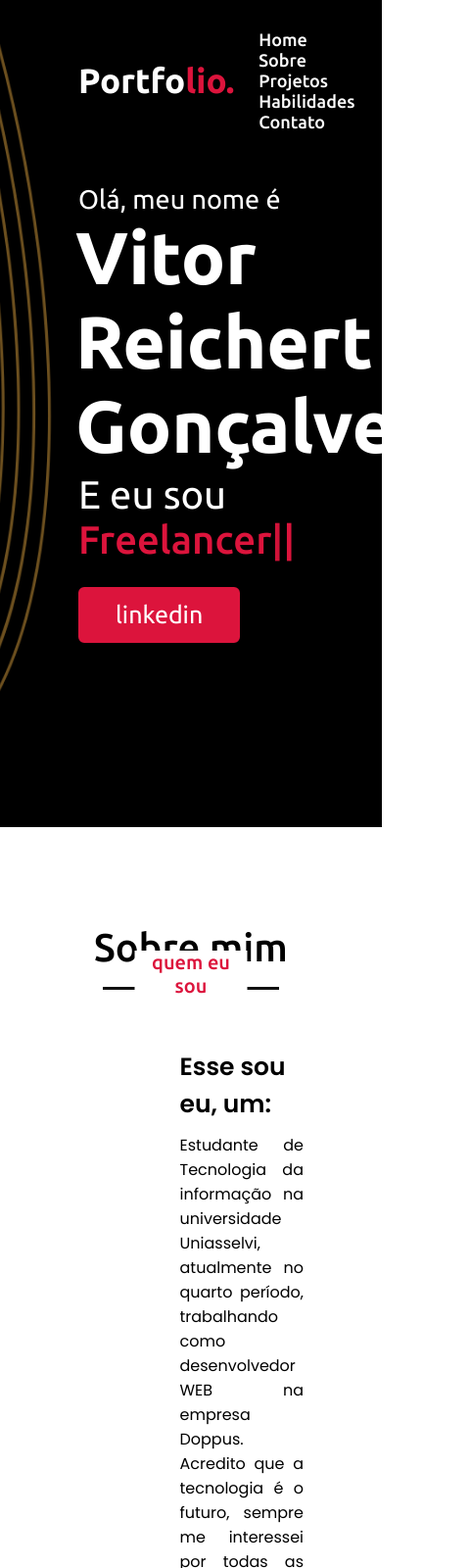
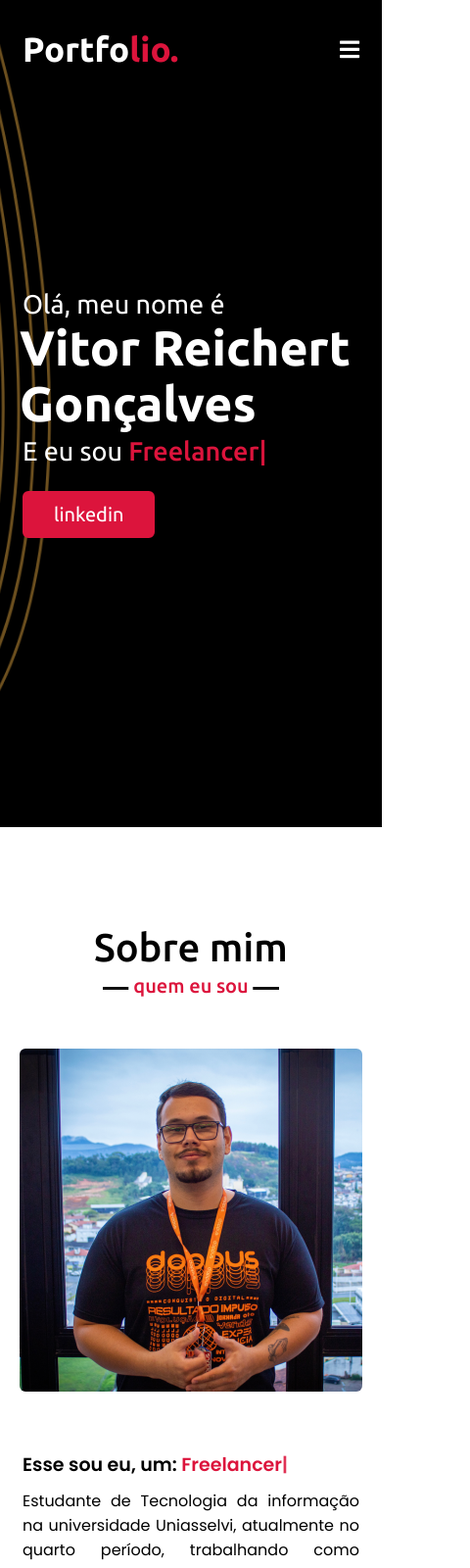
Before and after one commit to Reichertt/My-portfolio, a plain HTML site: page index.html in a window 390 px wide. Shown: the top 1600 px of the page at 98% size, 480 px wide, since content can reach past the window. Drawn offline with nearby package versions, Linux system fonts and the light colour scheme.

Commit message:
Atualização
Deixando responsivo.

```diff
--- a/index.html
+++ b/index.html
@@ -73,21 +73,27 @@
                 <div class="card">
                     <div class="box">
                         <i class="fas fa-paint-brush"></i>
-                        <div class="text">Web Design</div>
+                        <a href="https://github.com/Reichertt?tab=repositories&q=&type=&language=css&sort=" target="_blank">
+                            <div class="text">Web Design</div>
+                        </a>
                         <p>Projetos realizados com frameworks e linguagens</p>
                     </div>
                 </div>
                 <div class="card">
                     <div class="box">
                         <i class="fas fa-chart-line"></i>
-                        <div class="text">Front-end</div>
+                        <a href="https://github.com/Reichertt?tab=repositories&q=&type=&language=html&sort=" target="_blank">
+                            <div class="text">Front-end</div>
+                        </a>
                         <p>Projetos realizados em front-end.</p>
                     </div>
                 </div>
                 <div class="card">
                     <div class="box">
                         <i class="fas fa-code"></i>
-                        <div class="text">Back-end</div>
+                        <a href="https://github.com/Reichertt?tab=repositories&q=&type=&language=php&sort=" target="_blank">
+                            <div class="text">Back-end</div>
+                        </a>
                         <p>Projetos realizados em Back-end.</p>
                     </div>
                 </div>
--- a/script.js
+++ b/script.js
@@ -38,7 +38,7 @@
         $('.menu-btn i').toggleClass("active");
     });
     // typing text animation script
-        var typed = new Typed(".typing", {
+    var typed = new Typed(".typing-2", {
         strings: ["Developer", "Designer", "Freelancer"],
         typeSpeed: 100,
         backSpeed: 60,
--- a/style.css
+++ b/style.css
@@ -550,3 +550,130 @@ footer span a{
 footer span a:hover{
     text-decoration: underline;
 }
+
+/* responsive media query start */
+@media (max-width: 1104px) {
+    .about .about-content .left img{
+        height: 350px;
+        width: 350px;
+    }
+}
+
+@media (max-width: 991px) {
+    .max-width{
+        padding: 0 50px;
+    }
+}
+@media (max-width: 947px){
+    .menu-btn{
+        display: block;
+        z-index: 999;
+    }
+    .menu-btn i.active:before{
+        content: "\f00d";
+    }
+    .navbar .menu{
+        position: fixed;
+        height: 100vh;
+        width: 100%;
+        left: -100%;
+        top: 0;
+        background: #111;
+        text-align: center;
+        padding-top: 80px;
+        transition: all 0.3s ease;
+    }
+    .navbar .menu.active{
+        left: 0;
+    }
+    .navbar .menu li{
+        display: block;
+    }
+    .navbar .menu li a{
+        display: inline-block;
+        margin: 20px 0;
+        font-size: 25px;
+    }
+    .home .home-content .text-2{
+        font-size: 70px;
+    }
+    .home .home-content .text-3{
+        font-size: 35px;
+    }
+    .home .home-content a{
+        font-size: 23px;
+        padding: 10px 30px;
+    }
+    .max-width{
+        max-width: 930px;
+    }
+    .about .about-content .column{
+        width: 100%;
+    }
+    .about .about-content .left{
+        display: flex;
+        justify-content: center;
+        margin: 0 auto 60px;
+    }
+    .about .about-content .right{
+        flex: 100%;
+    }
+    .services .serv-content .card{
+        width: calc(50% - 10px);
+        margin-bottom: 20px;
+    }
+    .skills .skills-content .column,
+    .contact .contact-content .column{
+        width: 100%;
+        margin-bottom: 35px;
+    }
+}
+
+@media (max-width: 690px) {
+    .max-width{
+        padding: 0 23px;
+    }
+    .home .home-content .text-2{
+        font-size: 60px;
+    }
+    .home .home-content .text-3{
+        font-size: 32px;
+    }
+    .home .home-content a{
+        font-size: 20px;
+    }
+    .services .serv-content .card{
+        width: 100%;
+    }
+}
+
+@media (max-width: 500px) {
+    .home .home-content .text-2{
+        font-size: 50px;
+    }
+    .home .home-content .text-3{
+        font-size: 27px;
+    }
+    .about .about-content .right .text,
+    .skills .skills-content .left .text{
+        font-size: 19px;
+    }
+    .contact .right form .fields{
+        flex-direction: column;
+    }
+    .contact .right form .name,
+    .contact .right form .email{
+        margin: 0;
+    }
+    .right form .error-box{
+       width: 150px;
+    }
+    .scroll-up-btn{
+        right: 15px;
+        bottom: 15px;
+        height: 38px;
+        width: 35px;
+        font-size: 23px;
+        line-height: 38px;
+    }
+}
```
Lines whose indentation alone changed are shown as unchanged.
